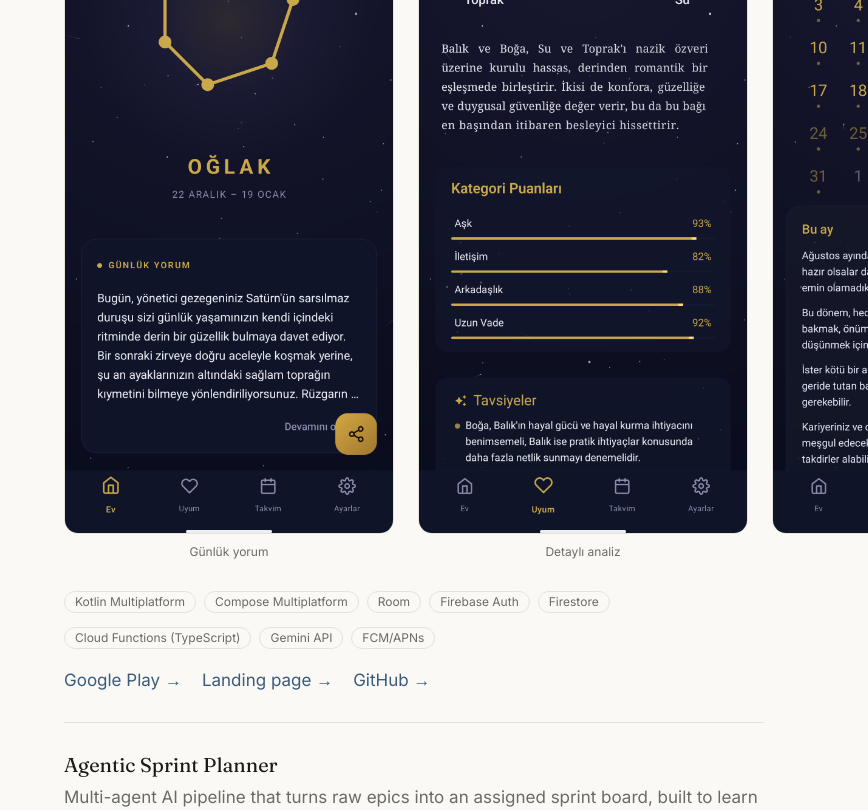
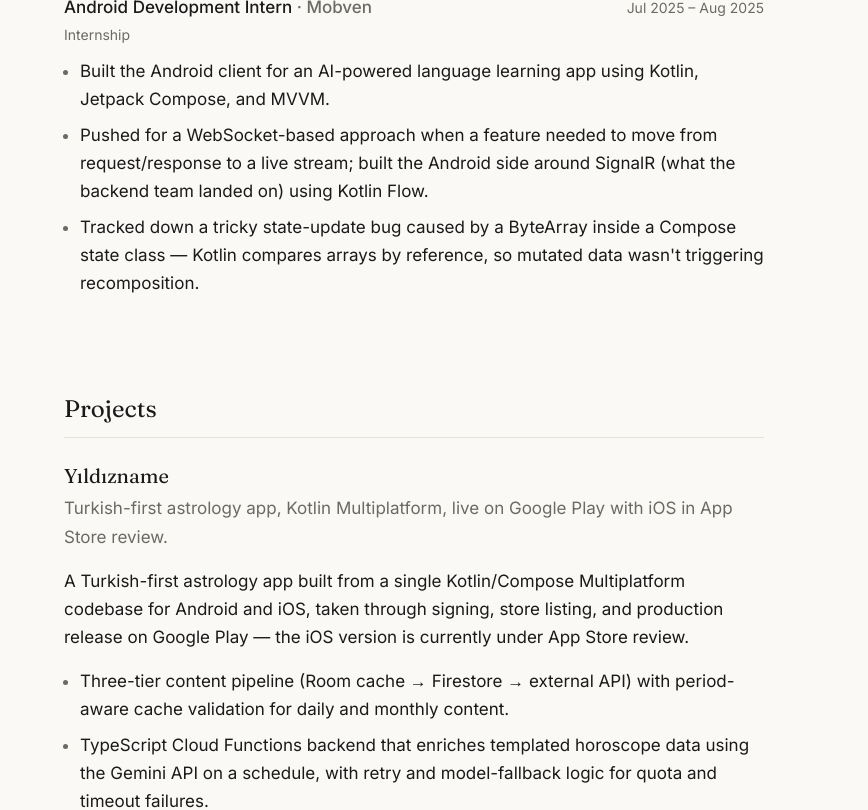
Before and after one commit to KeremGobekcioglu/portfolio_new, a Next.js app: page / in a window 1280 px wide. Shown: the part 1140-1950 px from the top of the page, without its empty margins (412-1280 px from the left). Built offline with nearby package versions, Linux system fonts and the light colour scheme.

Commit message:
Reorganize layout by moving Experience component and adjusting spacing

```diff
--- a/app/page.tsx
+++ b/app/page.tsx
@@ -13,14 +13,14 @@ export default function Home() {
         <main className="max-w-content">
           <About />
           <div className="mt-24">
+            <Experience />
+          </div>
+          <div className="mt-24">
             <Projects />
           </div>
           {/* Slightly less than the 6rem major-section gap — reads as a coda to Projects, not a peer section. */}
           <div className="mt-20">
             <OtherWork />
-          </div>
-          <div className="mt-24">
-            <Experience />
           </div>
           <Footer />
         </main>
```
